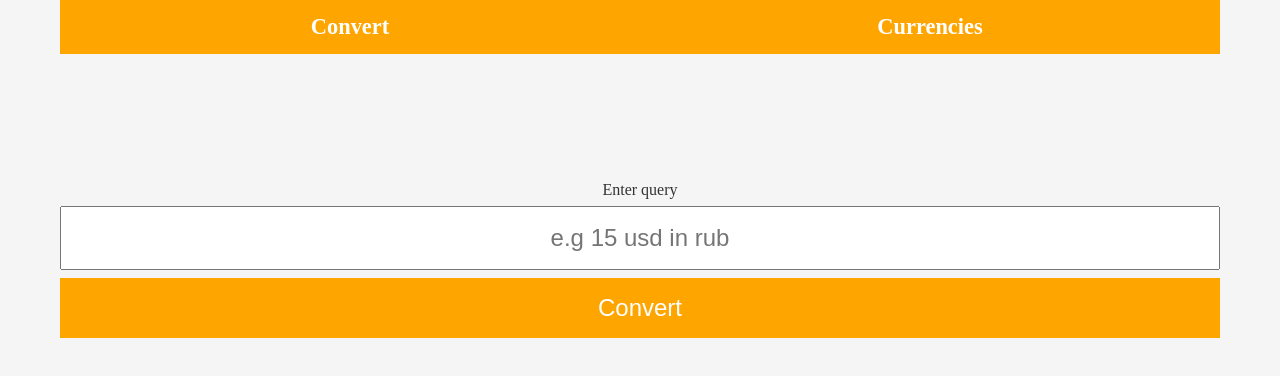
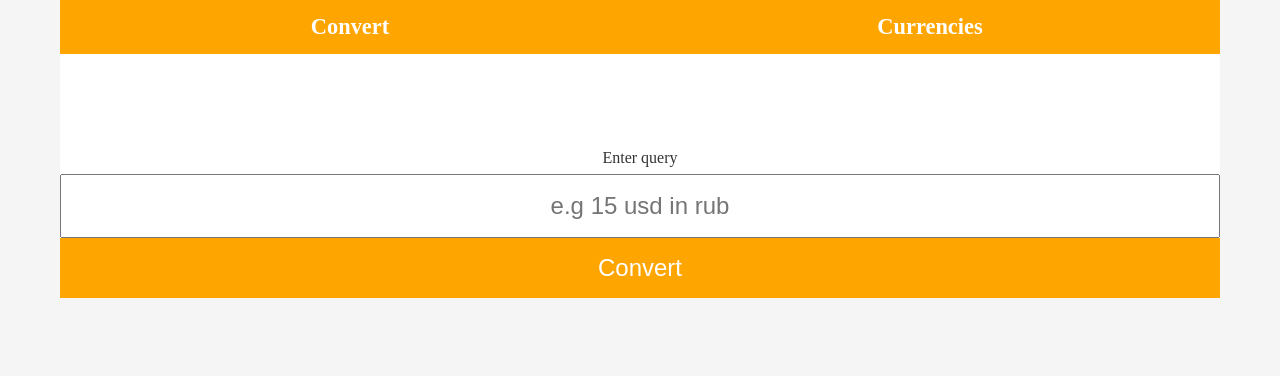
Before and after one commit to ilyasgaripov97/currency-converter, a React app: page / in a window 1280 px wide. Shown: the top 376 px of the page. Built offline with nearby package versions, Linux system fonts and the light colour scheme; no server answers; a web font is replaced by a local one.

Commit message:
Tweak css for currency converter.

```diff
--- a/src/pages/CurrencyConverter.css
+++ b/src/pages/CurrencyConverter.css
@@ -1,15 +1,15 @@
 .converter {
   text-align: center;
+  background-color: #fff;
 }
 
 .output {
   font-size: 3rem;
   font-weight: bolder;
-  min-height: 4rem;
-  padding: 1.5rem 0;
+  padding: 3rem 0;
 }
 
-.currency {
+.currency-label {
   padding-bottom: 8px;
 }
 
@@ -32,7 +32,6 @@ input[type="submit"] {
   color: white;
   padding: 1rem;
   font-size: 1.5rem;
-  margin-top: 0.5rem ;
 }
 
 @media all and (min-width: 30rem) {
--- a/src/pages/CurrencyConverter.jsx
+++ b/src/pages/CurrencyConverter.jsx
@@ -33,7 +33,7 @@ function CurrencyConverter({ baseCurrency, currencies }) {
     <div className="converter">
       <form onSubmit={handleSubmit}>
         <div className="output">{output}</div>
-        <label className="currency" htmlFor="currency">
+        <label className="currency-label" htmlFor="currency">
           Enter query
         </label>
         <input type="text" name="currency" id="currency" placeholder="e.g 15 usd in rub" onChange={handleChange}/>
```
